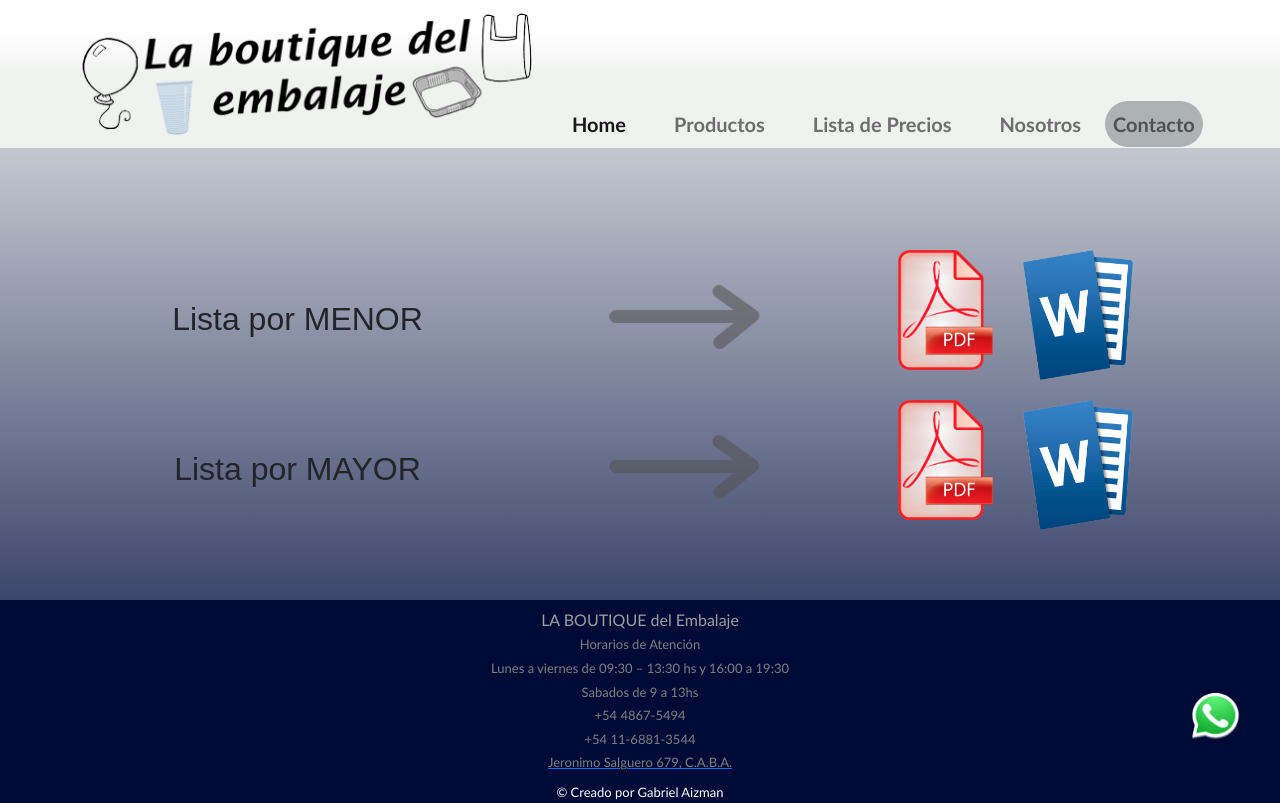
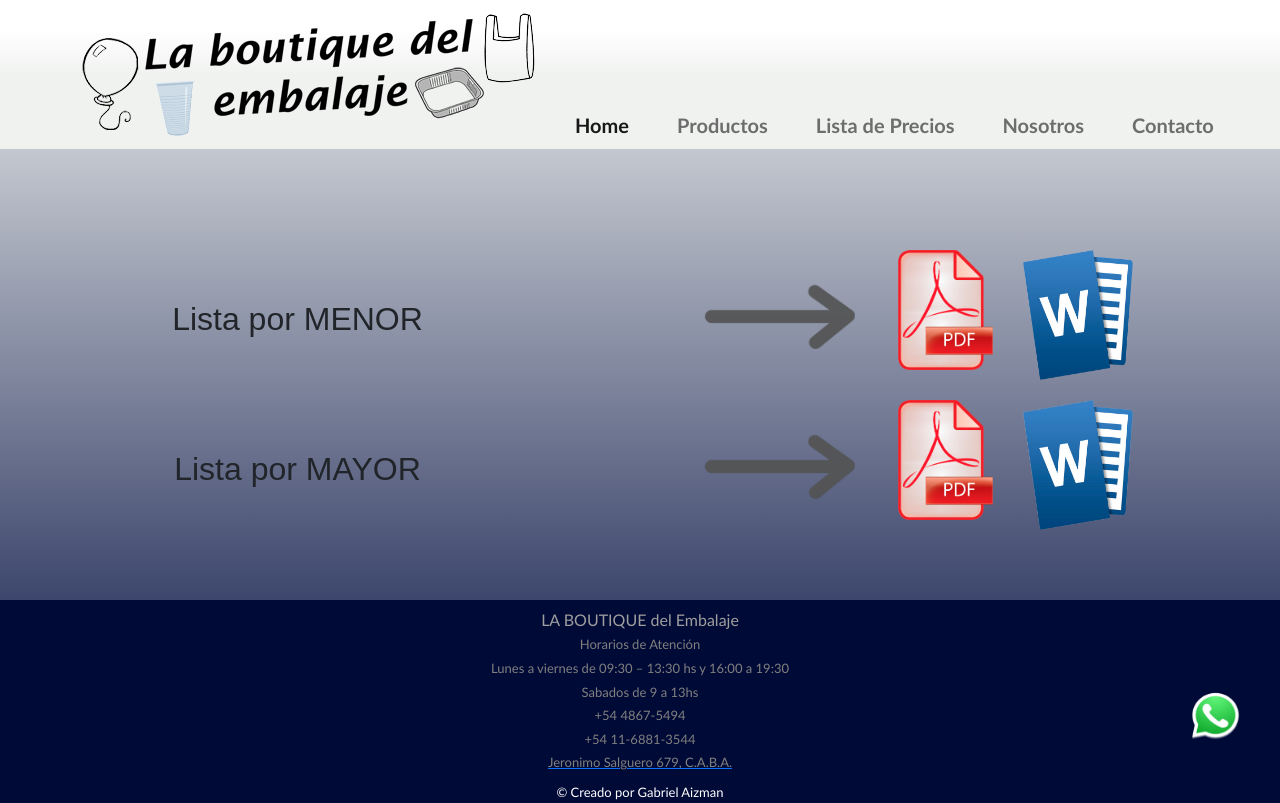
Before and after one commit to gabaiz88/PF_Aizman, a website: page listaDePrecios.html in a window 1280 px wide. Drawn offline with nearby package versions, Linux system fonts and the light colour scheme.

Commit message:
modificando header

```diff
--- a/contacto.html
+++ b/contacto.html
@@ -15,26 +15,26 @@
   <header class="main__header">
     <nav class="navbar fixed-top navbar-expand-lg">
       <div class="container">
-        <a class="navbar-brand" href="./index.html"><img src="./images/Logo.png" alt="LogoEmpresa"></a>
+        <a class="navbar-brand" href="./index.html"><img src="./images/Logo.png" id="Logo" alt="LogoEmpresa"></a>
         <button class="navbar-toggler" type="button" data-bs-toggle="collapse" data-bs-target="#navbarSupportedContent" aria-controls="navbarSupportedContent" aria-expanded="false" aria-label="Toggle navigation">
           <span class="navbar-toggler-icon"></span>
         </button>
         <div class="collapse navbar-collapse " id="navbarSupportedContent">
           <ul class="navbar-nav ms-auto mb-2 mb-lg-0">
             <li class="nav-item">
-              <a class="nav-link active fs-5 fw-semibold px-4" href="./index.html">Home</a>
+              <a class="nav-link active fs-5 fw-semibold px-4 pt-2" href="./index.html" id="nav_bar_links">Home</a>
             </li>
             <li class="nav-item">
-              <a class="nav-link fs-5 fw-semibold px-4" href="./productos.html">Productos</a>
+              <a class="nav-link fs-5 fw-semibold px-4" href="./productos.html" id="nav_bar_links">Productos</a>
             </li>
             <li class="nav-item">
-              <a class="nav-link fs-5 fw-semibold px-4" href="/listaDePrecios.html">Lista de Precios</a>
+              <a class="nav-link fs-5 fw-semibold px-4" href="/listaDePrecios.html " id="nav_bar_links">Lista de Precios</a>
             </li>
             <li class="nav-item">
-              <a class="nav-link fs-5 fw-semibold px-4" href="./nosotros.html">Nosotros</a>
+              <a class="nav-link fs-5 fw-semibold px-4" href="./nosotros.html" id="nav_bar_links">Nosotros</a>
             </li>
             <li class="nav-item">
-              <a class="nav-link fs-5 px-2 fw-semibold rounded-pill bg-opacity-50 bg-secondary" href="./contacto.html">Contacto</a>
+              <a class="nav-link fs-5 fw-semibold px-4 " href="./contacto.html">Contacto</a>
             </li>
           </ul>
         </div>
@@ -102,6 +102,7 @@
   <script src="https://cdn.jsdelivr.net/npm/bootstrap@5.2.1/dist/js/bootstrap.bundle.min.js"
     integrity="sha384-u1OknCvxWvY5kfmNBILK2hRnQC3Pr17a+RTT6rIHI7NnikvbZlHgTPOOmMi466C8"
     crossorigin="anonymous"></script>
+    <script type="text/javascript" src="./scripts/script.js"></script>
 </body>
 
 </html>
--- a/listaDePrecios.html
+++ b/listaDePrecios.html
@@ -15,33 +15,33 @@
   <header class="main__header">
     <nav class="navbar fixed-top navbar-expand-lg">
       <div class="container">
-        <a class="navbar-brand" href="./index.html"><img src="./images/Logo.png" alt="LogoEmpresa"></a>
+        <a class="navbar-brand" href="./index.html"><img src="./images/Logo.png" id="Logo" alt="LogoEmpresa"></a>
         <button class="navbar-toggler" type="button" data-bs-toggle="collapse" data-bs-target="#navbarSupportedContent" aria-controls="navbarSupportedContent" aria-expanded="false" aria-label="Toggle navigation">
           <span class="navbar-toggler-icon"></span>
         </button>
         <div class="collapse navbar-collapse " id="navbarSupportedContent">
           <ul class="navbar-nav ms-auto mb-2 mb-lg-0">
             <li class="nav-item">
-              <a class="nav-link active fs-5 fw-semibold px-4" href="./index.html">Home</a>
+              <a class="nav-link active fs-5 fw-semibold px-4 pt-2" href="./index.html" id="nav_bar_links">Home</a>
             </li>
             <li class="nav-item">
-              <a class="nav-link fs-5 fw-semibold px-4" href="./productos.html">Productos</a>
+              <a class="nav-link fs-5 fw-semibold px-4" href="./productos.html" id="nav_bar_links">Productos</a>
             </li>
             <li class="nav-item">
-              <a class="nav-link fs-5 fw-semibold px-4" href="/listaDePrecios.html">Lista de Precios</a>
+              <a class="nav-link fs-5 fw-semibold px-4" href="/listaDePrecios.html " id="nav_bar_links">Lista de Precios</a>
             </li>
             <li class="nav-item">
-              <a class="nav-link fs-5 fw-semibold px-4" href="./nosotros.html">Nosotros</a>
+              <a class="nav-link fs-5 fw-semibold px-4" href="./nosotros.html" id="nav_bar_links">Nosotros</a>
             </li>
             <li class="nav-item">
-              <a class="nav-link fs-5 px-2 fw-semibold rounded-pill bg-opacity-50 bg-secondary" href="./contacto.html">Contacto</a>
+              <a class="nav-link fs-5 fw-semibold px-4 " href="./contacto.html">Contacto</a>
             </li>
           </ul>
         </div>
       </div>
     </nav>
   </header>
-<div class="main">
+  <div class="main">
     <div class="lista_precios">
       <div class="TextoLPMenor">
         <h2>Lista por MENOR</h2>
@@ -74,7 +74,7 @@
     </div>
   </div>
   <div class="fixed">
-    <a href="https://walink.co/de9d0c"><img src="images/logoWA.png" alt="Whatsapp"/></a>
+    <a href="https://walink.co/de9d0c"><img src="images/logoWA.png" alt="Whatsapp" /></a>
   </div>
   <footer class="footer">
     <div class="footer__contacto_footer">
@@ -94,6 +94,7 @@
   <script src="https://cdn.jsdelivr.net/npm/bootstrap@5.2.1/dist/js/bootstrap.bundle.min.js"
     integrity="sha384-u1OknCvxWvY5kfmNBILK2hRnQC3Pr17a+RTT6rIHI7NnikvbZlHgTPOOmMi466C8"
     crossorigin="anonymous"></script>
+  <script type="text/javascript" src="./scripts/script.js"></script>
 </body>
 
 </html>
--- /dev/null
+++ b/scripts/script.js
@@ -0,0 +1,24 @@
+window.onscroll = function() {
+  growShrinkLogo()
+};
+
+function growShrinkLogo() {
+  var Logo = document.getElementById("Logo");
+  var navbar_prueba = document.getElementById("nav_bar_links");
+  if ((document.body.scrollTop > 5 || document.documentElement.scrollTop > 5 && window.innerWidth < 768)){
+    Logo.style.width = '200px';
+  } else if(window.innerWidth < 768){
+    Logo.style.width = '320px';
+  }
+  else if (document.body.scrollTop > 5 || document.documentElement.scrollTop > 5 && window.innerWidth >= 768) {
+    Logo.style.width = '200px';
+    if (window.innerWidth >= 992){
+        navbar_prueba.style.padding = "0px 0px 100px 0px";
+    }
+  } else {
+    Logo.style.width = '453px';
+    navbar_prueba.style.padding = "0px 0px 0px 0px";
+  }
+
+
+}
--- a/scss/components/_header.scss
+++ b/scss/components/_header.scss
@@ -10,21 +10,20 @@
     rgba(240, 242, 240, 1) 50%
   ) !important;
 }
-
-.navbar-brand {
-  img {
+.navbar-brand{
+  img{
     width: 320px;
   }
 }
+
 /* RESPONSIVE PARA TABLET */
 @media (min-width: 768px) {
-  .navbar-brand {
-    img {
-      width: 450px;
+  .navbar-brand{
+    img{
+      width: 453px;
     }
   }
 }
-
 /* RESPONSIVE PARA DESKTOP */
 @media (min-width: 992px) {
   /* En general para font size y padding se usa rem o em que es mas responsive */
@@ -34,9 +33,12 @@
     text-decoration: solid;
     font-size: medium;
   }
+
   .navbar-nav {
     padding-top: 100px;
     position: fixed;
     z-index: 1;
   }
+
+
 }
```
Also changed, not shown: index.html (+8 -7 lines), nosotros.html (+7 -6 lines), productos.html (+8 -9 lines), css/style.css, scss/complements/_mixins.scss (line endings or trailing spaces).
